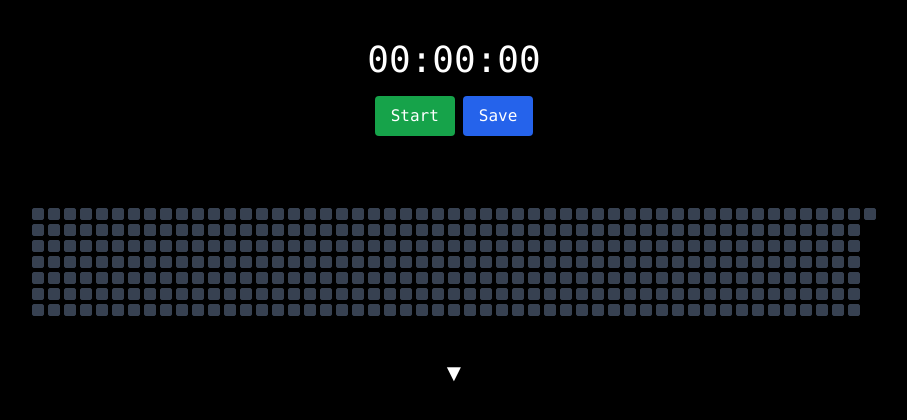
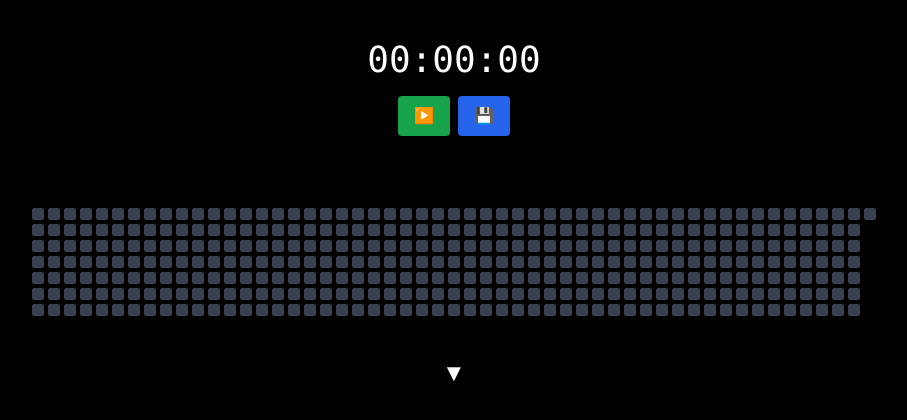
Before and after one commit to jonathantran429/study-tracker, a React (Create React App) app: page / in a window 1280 px wide. Shown: the top 420 px of the page, without its empty margins (186-1093 px from the left). Built offline with nearby package versions, Linux system fonts and the light colour scheme.

Commit message:
Update code before pulling

```diff
--- a/src/App.js
+++ b/src/App.js
@@ -291,15 +291,15 @@ export default function App() {
 
         <div className="space-x-2 mb-4">
           {!isRunning && elapsedOffset === 0 && (
-            <button onClick={handleStart} className="px-4 py-2 font-mono rounded bg-green-600 text-white">Start</button>
+            <button onClick={handleStart} className="px-4 py-2 font-mono rounded bg-green-600 text-white">▶️</button>
           )}
           {isRunning && (
-            <button onClick={handlePause} className="px-4 py-2 font-mono rounded bg-yellow-500 text-black">Pause</button>
+            <button onClick={handlePause} className="px-4 py-2 font-mono rounded bg-yellow-500 text-black">⏸️</button>
           )}
           {!isRunning && elapsedOffset > 0 && (
-            <button onClick={handleResume} className="px-4 py-2 font-mono rounded bg-green-500 text-white">Resume</button>
+            <button onClick={handleResume} className="px-4 py-2 font-mono rounded bg-green-600 text-white">▶️</button>
           )}
-          <button onClick={handleStopAndSave} className="px-4 py-2 font-mono rounded bg-blue-600 text-white">Save</button>
+          <button onClick={handleStopAndSave} className="px-4 py-2 font-mono rounded bg-blue-600 text-white">💾</button>
         </div>
       </div>
 
```
